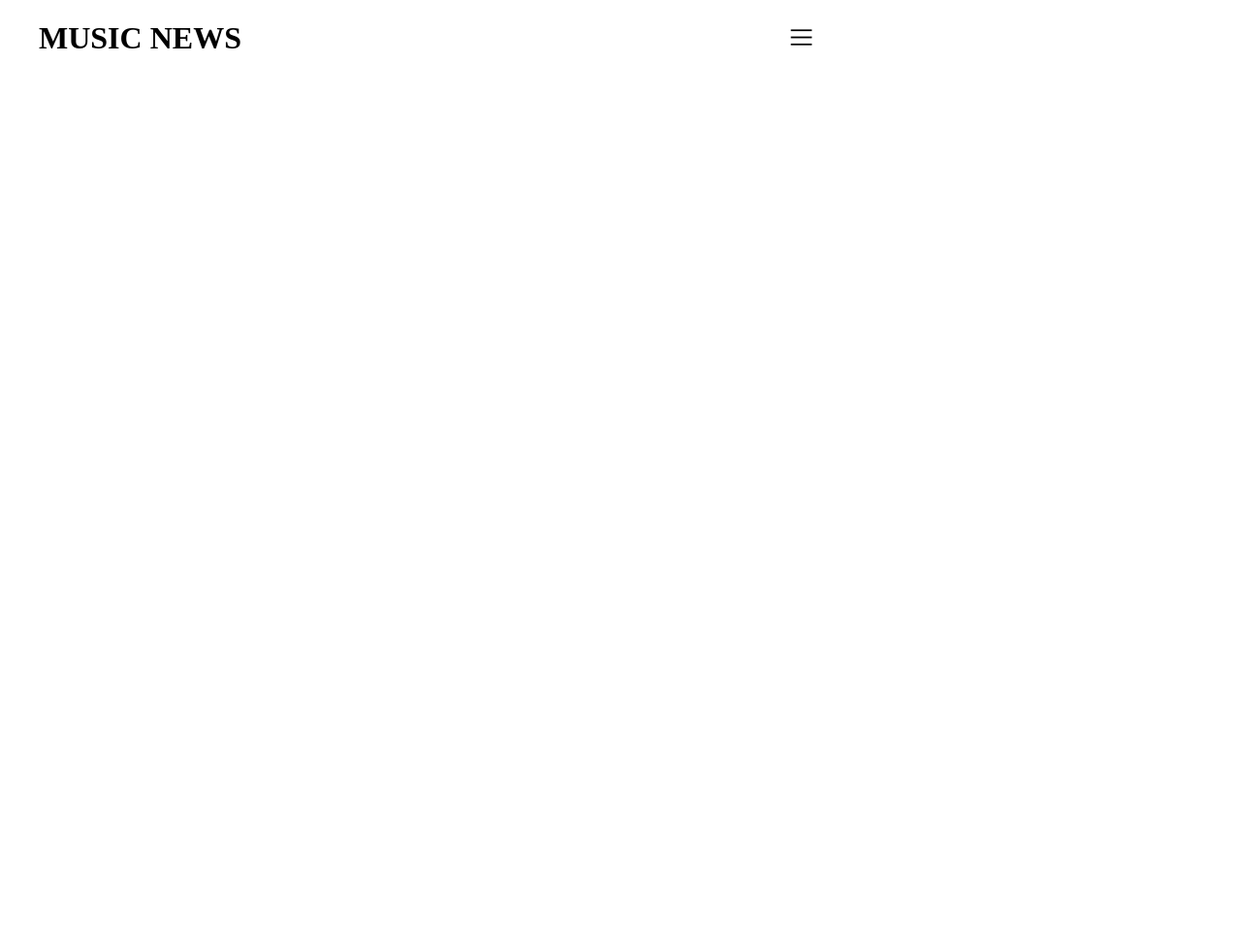
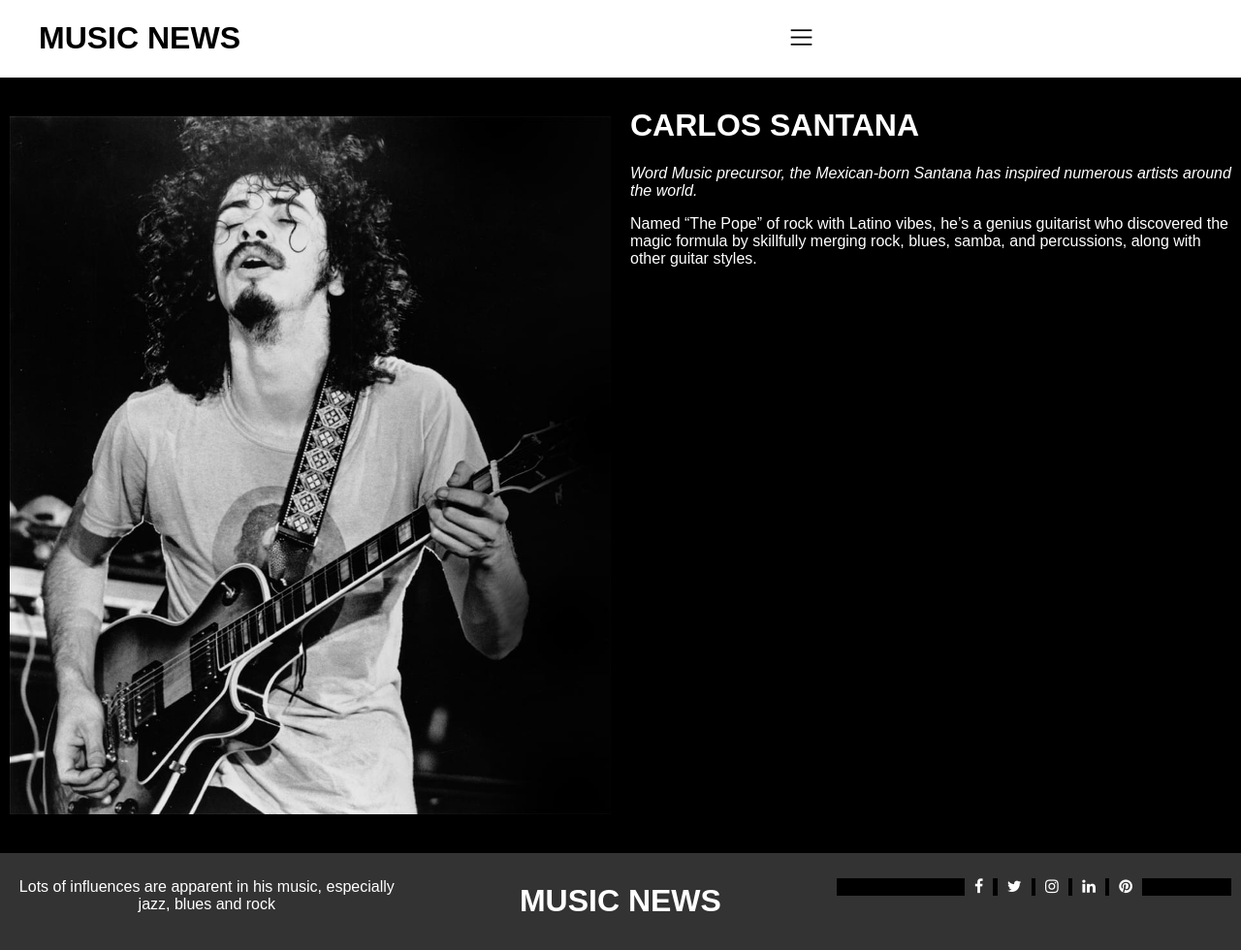
Before and after one commit to coderg33k/Guitarist, a plain HTML site: page index.html in a window 1280 px wide. Shown: the top 980 px of the page at 97% size. Before the commit the page ends 800 px from the top, so only its background shows below. Drawn offline with Linux system fonts and the light colour scheme.

Commit message:
Modified Body and Footer

```diff
--- a/css/style.sass
+++ b/css/style.sass
@@ -1,12 +1,19 @@
+*
+  box-sizing: border-box;
+
 body
     margin: 0;
     padding: 0;
+    overflow-x: hidden;
 header
     display: flex;
     width: 100%;
     justify-content: space-between;
     align-items: center;
     margin: 0px 40px;
+    h1
+        font-family: Arial, Helvetica, sans-serif;
+        font-weight: 800;
     .burger-menu
         border: none;
         background-color: white;
@@ -16,3 +23,59 @@ header
     nav
         ul
             display: none;
+
+/* Create two equal columns that floats next to each other */
+.column
+    float: left;
+    width: 50%;
+    height: 100vh;
+    padding: 10px;
+    img
+        width: 100%;
+        height: 100%;
+        object-fit: contain;
+    h1
+        color: white;
+        font-family: arial
+
+    p
+        color: white;
+        font-family: arial
+
+
+/* Clear floats after the columns */
+.row
+    background-color: black;
+.row:after
+  content: "";
+  display: table;
+  clear: both;
+
+footer
+    .columns
+        float: left;
+        width: 33.33%;
+        padding: 10px;
+        color: white;
+        font-family: arial;
+        text-align: center;
+        ul li
+            display: inline;
+            flex-direction: column;
+            padding: 10px;
+            background-color: #333;
+    .row2
+        background-color: #333;
+    .row2:after
+        content: "";
+        display: table;
+        clear: both;
+
+
+
+
+
+/* Responsive layout - makes the two columns stack on top of each other instead of next to each other */
+@media screen and (max-width: 768px)
+  .column
+    width: 100%;
--- a/index.html
+++ b/index.html
@@ -22,5 +22,35 @@
             </ul>
         </nav>
     </header>
+    <div class="row">
+        <div class="column">
+          <img src="./img/carlos.jpg">
+        </div>
+        <div class="column">
+          <h1>CARLOS SANTANA</h1>
+          <p><i>Word Music precursor, the Mexican-born Santana has inspired numerous artists around the world.</i></p>
+          <p>Named “The Pope” of rock with Latino vibes, he’s a genius guitarist who discovered the magic formula by skillfully merging rock, blues, samba, and percussions, along with other guitar styles.</p>
+        </div>
+      </div>
+      <footer>
+        <div class="row2">
+            <div class="columns">
+              <p>Lots of influences are apparent in his music, especially jazz, blues and rock</p>
+            </div>
+            <div class="columns">
+                <h1>MUSIC NEWS</h1>
+            </div>
+            <div class="columns">
+                <ul class="row">
+                    <li><a hreflang="#" class="fa fa-facebook"></a></li>
+                    <li><a hreflang="#" class="fa fa-twitter"></a></li>
+                    <li><a hreflang="#" class="fa fa-instagram"></a></li>
+                    <li><a hreflang="#" class="fa fa-linkedin"></a></li>
+                    <li><a hreflang="#" class="fa fa-pinterest"></a></li>
+                  </ul>
+
+            </div>
+          </div>
+      </footer>
 </body>
 </html>
```
Also changed, not shown: css/style.css, 1 other file.
